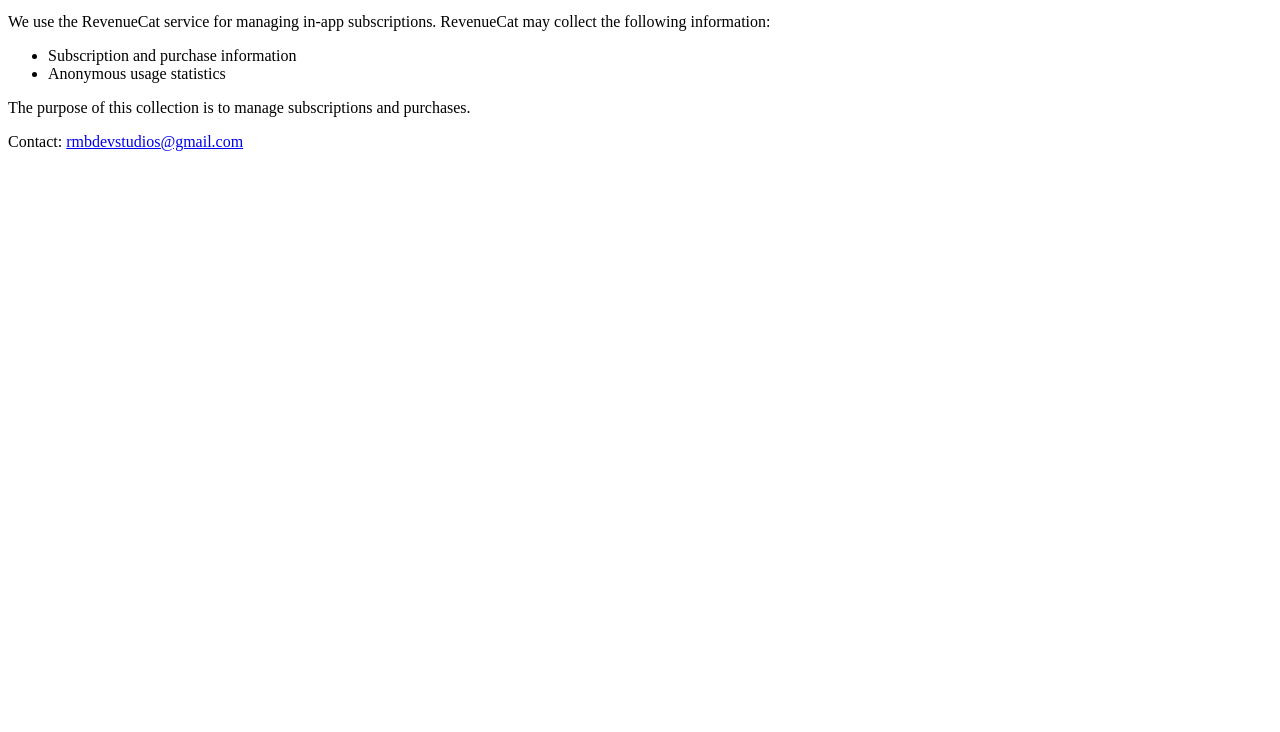
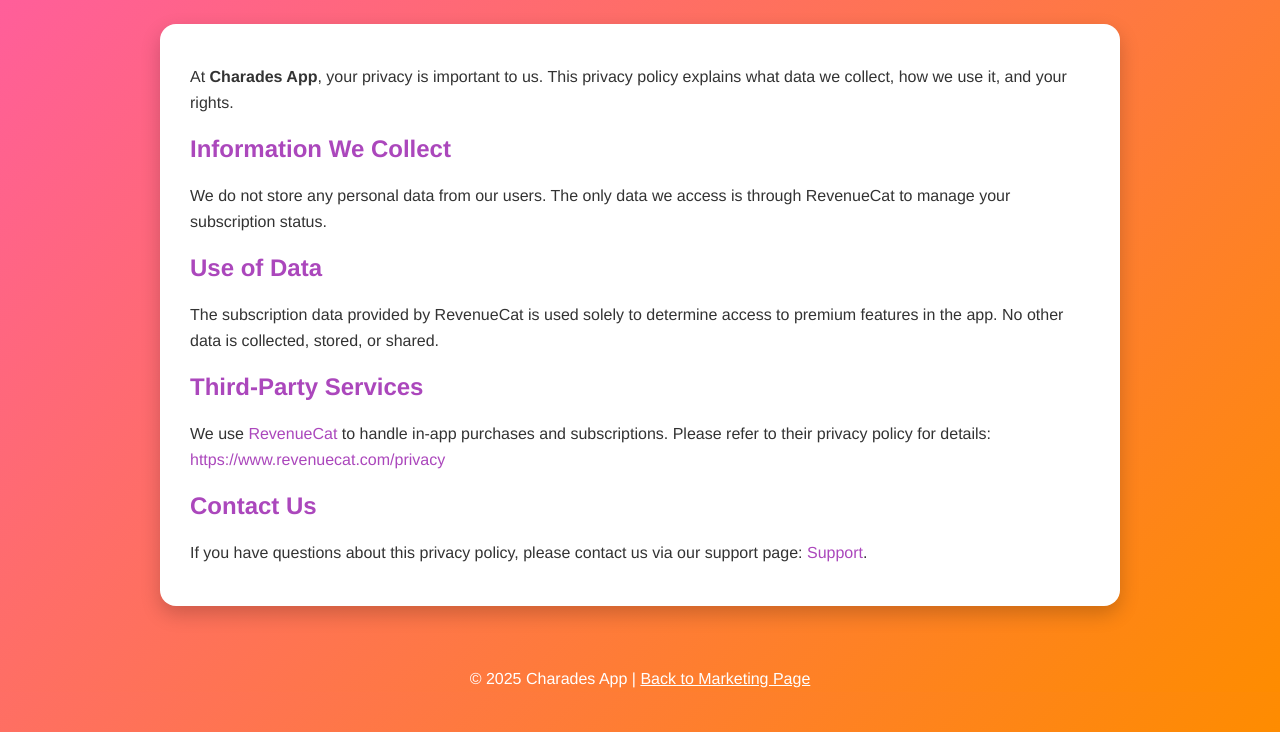
Before and after one commit to Rmbdevstudios/charades, a plain HTML site: page privacy.html in a window 1280 px wide. Shown: the part 101-833 px from the top of the page. Before the commit the page ends 800 px from the top, so only its background shows below. Drawn offline with Linux system fonts and the light colour scheme.

Commit message:
Update privacy.html

```diff
--- a/privacy.html
+++ b/privacy.html
@@ -2,17 +2,102 @@
 <html lang="en">
 <head>
   <meta charset="UTF-8">
-  <title>Privacy Policy – Charades: Memes & Fun</title>
+  <meta name="viewport" content="width=device-width, initial-scale=1.0">
+  <title>Privacy Policy | Charades App</title>
+  <link rel="stylesheet" href="style.css"> <!-- Reuse your existing CSS -->
+  <style>
+    body, html {
+      margin: 0;
+      padding: 0;
+      font-family: 'Helvetica', sans-serif;
+      background: linear-gradient(135deg, #ff5ca2, #fe8c00);
+      color: #333;
+    }
+
+    header {
+      text-align: center;
+      padding: 40px 20px 20px 20px;
+      color: white;
+    }
+
+    h1 {
+      margin: 0;
+      font-size: 2.5rem;
+    }
+
+    main {
+      display: flex;
+      justify-content: center;
+      padding: 20px;
+    }
+
+    .card {
+      background: white;
+      border-radius: 16px;
+      padding: 30px;
+      max-width: 900px;
+      width: 100%;
+      box-shadow: 0 8px 20px rgba(0,0,0,0.2);
+    }
+
+    h2 {
+      color: #AB47BC;
+      margin-top: 20px;
+    }
+
+    p {
+      line-height: 1.6;
+      margin: 10px 0;
+    }
+
+    a {
+      color: #AB47BC;
+      text-decoration: none;
+    }
+
+    a:hover {
+      text-decoration: underline;
+    }
+
+    footer {
+      text-align: center;
+      margin: 40px 0;
+      color: white;
+    }
+
+    .back-link {
+      color: white;
+      text-decoration: underline;
+    }
+  </style>
 </head>
 <body>
-  <h1>Privacy Policy – Charades App</h1>
-  <p>This app does not collect any personal data directly.</p>
-  <p>We use the RevenueCat service for managing in-app subscriptions. RevenueCat may collect the following information:</p>
-  <ul>
-    <li>Subscription and purchase information</li>
-    <li>Anonymous usage statistics</li>
-  </ul>
-  <p>The purpose of this collection is to manage subscriptions and purchases.</p>
-  <p>Contact: <a href="mailto:rmbdevstudios@gmail.com">rmbdevstudios@gmail.com</a></p>
+
+<header>
+  <h1>Privacy Policy</h1>
+</header>
+
+<main>
+  <div class="card">
+    <p>At <strong>Charades App</strong>, your privacy is important to us. This privacy policy explains what data we collect, how we use it, and your rights.</p>
+
+    <h2>Information We Collect</h2>
+    <p>We do not store any personal data from our users. The only data we access is through RevenueCat to manage your subscription status.</p>
+
+    <h2>Use of Data</h2>
+    <p>The subscription data provided by RevenueCat is used solely to determine access to premium features in the app. No other data is collected, stored, or shared.</p>
+
+    <h2>Third-Party Services</h2>
+    <p>We use <a href="https://www.revenuecat.com/" target="_blank">RevenueCat</a> to handle in-app purchases and subscriptions. Please refer to their privacy policy for details: <a href="https://www.revenuecat.com/privacy" target="_blank">https://www.revenuecat.com/privacy</a></p>
+
+    <h2>Contact Us</h2>
+    <p>If you have questions about this privacy policy, please contact us via our support page: <a href="https://rmbdevstudios.github.io/charades/support.html">Support</a>.</p>
+  </div>
+</main>
+
+<footer>
+  <p>&copy; 2025 Charades App | <a class="back-link" href="https://rmbdevstudios.github.io/charades/">Back to Marketing Page</a></p>
+</footer>
+
 </body>
 </html>
```
